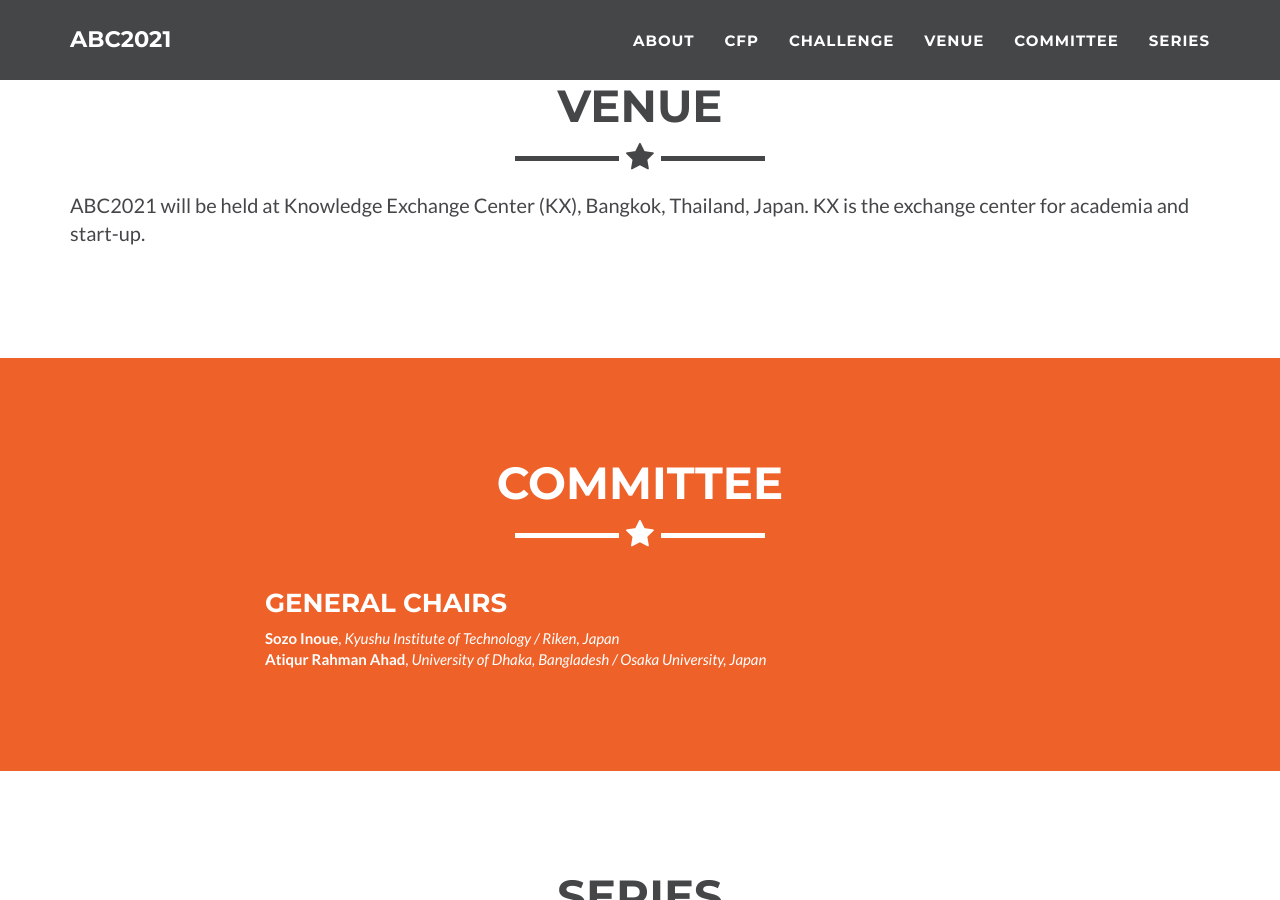
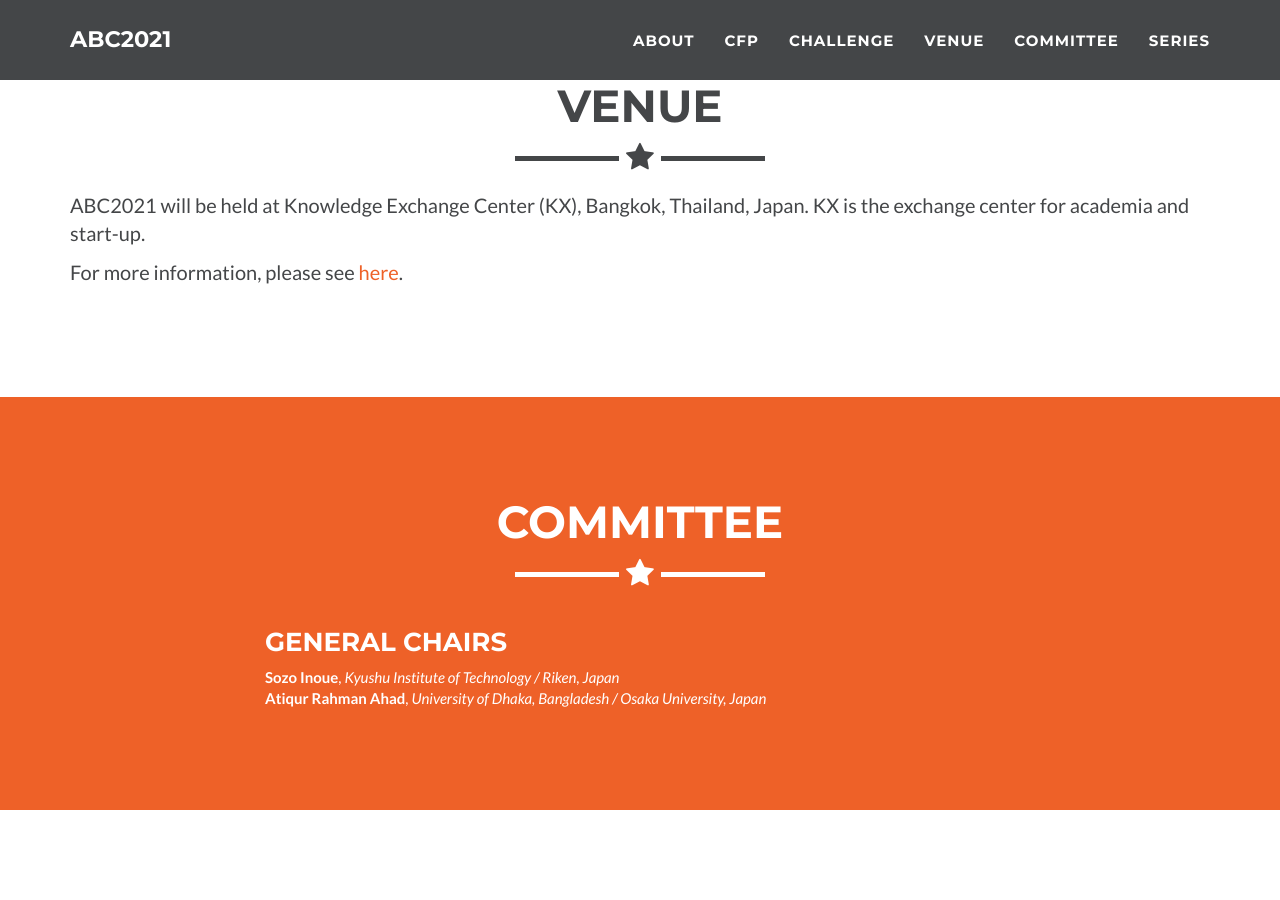
Before and after one commit to abc-research/abc-research.github.io, a Jekyll site: the page built from index.html, in a window 1280 px wide and 900 px high, scrolled down 3266 px. Built offline with Jekyll 4.4.1, drawn with Linux system fonts in a browser that asks for light colours; part of the change alters nothing that is shown.

Commit message:
Update _config.yml

```diff
--- a/_config.yml
+++ b/_config.yml
@@ -270,7 +270,7 @@ cfp:
 
 venue:
   - text: ABC2021 will be held at Knowledge Exchange Center (KX), Bangkok, Thailand, Japan. KX is the exchange center for academia and start-up.
-#  - text: For more information, please see <a href="http://cennser.org/ICIEV/travel-information.html">here</a>.
+  - text: For more information, please see <a href="https://www.kxinnovation.com/en">here</a>.
 #  - text: <div class="movie-wrap"><iframe width="700" height="485" src="https://www.youtube.com/embed/8ZYPX7xI7ZE?list=PLP-mfYAs9cGw5kQfBfNCKbralx3a5xSoi" frameborder="0" allow="accelerometer; autoplay; encrypted-media; gyroscope; picture-in-picture" allowfullscreen></iframe></div>
 
 # Social networks usernames (many more available: google-plus, flickr, dribbble, pinterest, instagram, tumblr, linkedin, etc.)
```
